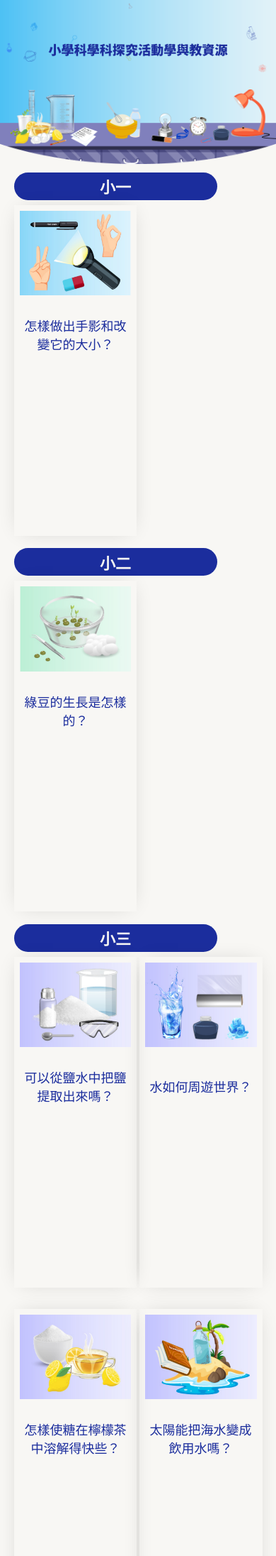
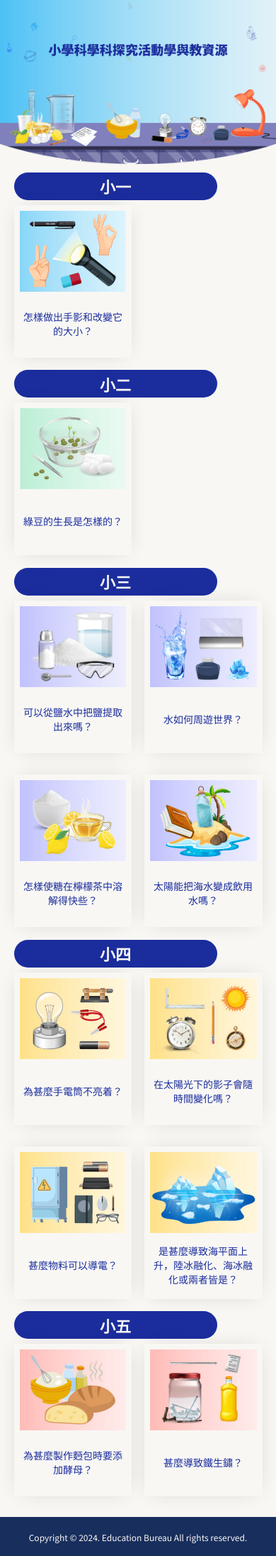
Before and after one commit to 5MLTECH/edb_presource, a PHP site: page /index.php in a window 390 px wide. Shown: the part 60-2252 px from the top of the page at 71% size. Run offline with PHP 8.4, Linux system fonts and the light colour scheme.

Commit message:
Update style.css
- revert some height changes

```diff
--- a/css/style.css
+++ b/css/style.css
@@ -130,7 +130,8 @@ p, body, h1, h2, h3 {
     padding: 8px;
     text-align: center;
     /* height: 350px; */
-    height: 300px;
+    /* height: 300px; */
+    height: max-content;
     cursor: pointer;
     transition: var(--default_transition);
     text-decoration: none;
@@ -180,10 +181,59 @@ p, body, h1, h2, h3 {
     .cont-item {
         margin: 0 !important;
         width: 45%;
-        height: 450px;
     }
     .br-pc {
         display: none;
+    }
+}
+
+@media (max-width: 767px) {
+
+    /* .cont-item {
+
+        height: 200px;
+    } */
+
+    .cont-text {
+        font-size: 14px;
+        min-height: 80px;
+    }
+}
+
+@media (min-width: 823px) and (max-width: 908px) {
+
+    /* .cont-item {
+
+        height: 350px;
+    } */
+
+
+    .cont-text {
+        font-size: 18px;
+        min-height: 80px;
+    }
+}
+
+@media (min-width: 909px) and (max-width: 1024px) {
+
+    /* .cont-item {
+
+        height: 380px;
+    } */
+
+
+    .cont-text {
+        font-size: 18px;
+        min-height: 80px;
+    }
+}
+
+
+@media (max-width: 424px) {
+
+
+    .cont-item {
+        width: 43%;
     }
 }
 
@@ -234,7 +284,7 @@ p, body, h1, h2, h3 {
 }
 
 .intro-cont {
-    margin: 0 4%;
+    margin: 0 5%;
     padding: 5% 0 2% 0;
 }
 .intro-desc p:not(.text-en) {
@@ -350,7 +400,7 @@ p, body, h1, h2, h3 {
     }
     .act-info {
         width: 100%;
-        padding: 5% 0 4% 0;
+        padding: 5% 0 5% 0;
         margin: 0 auto;
     }
     .info-titles, .info-descs {
```
